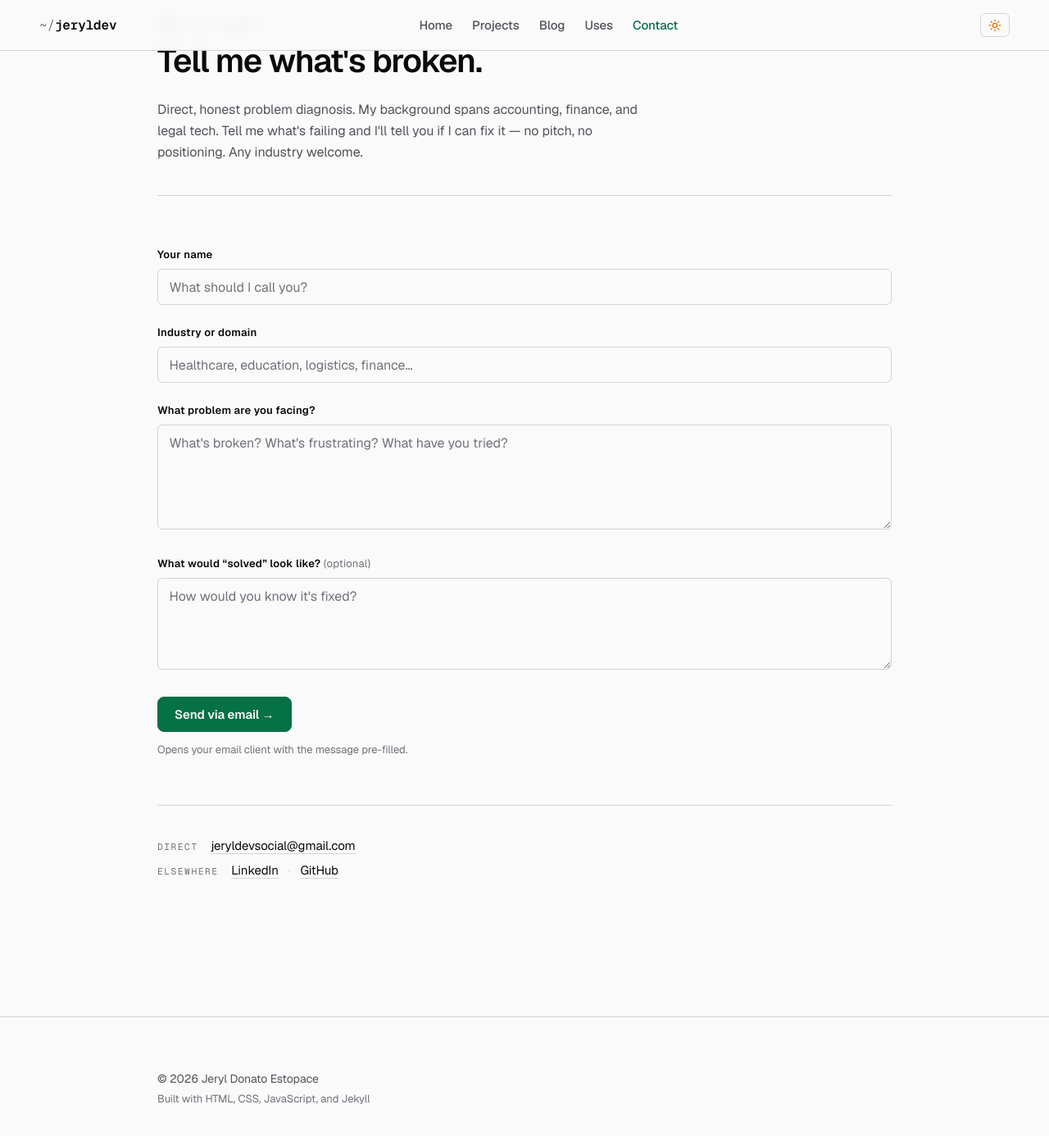
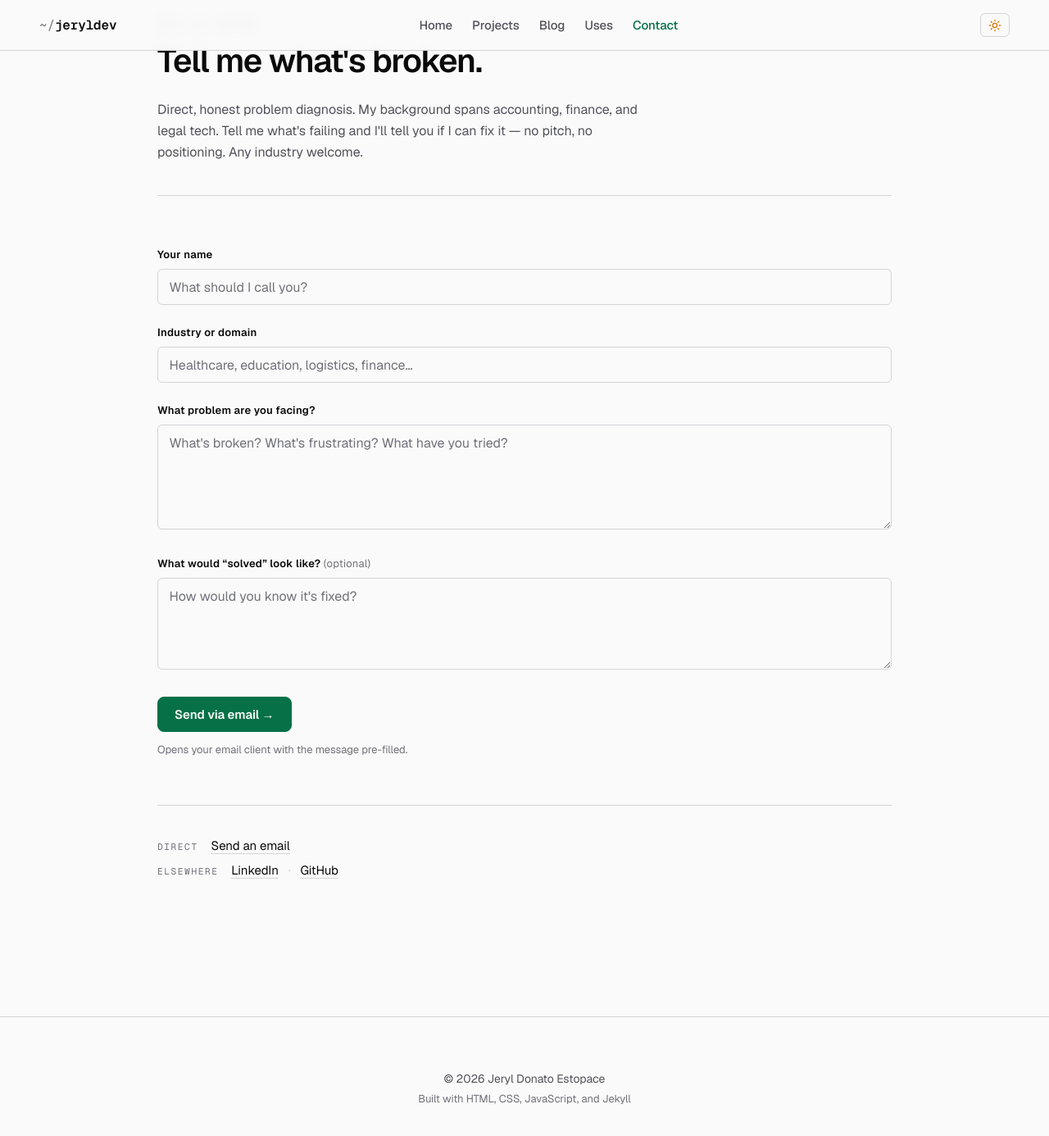
Before and after one commit to jeryldev/jeryldev.github.io, a Jekyll site: the page built from contact.md, in a window 1280 px wide and 1400 px high, scrolled down 152 px. Shown: the top 1386 px of the window at 82% size. Built offline with Jekyll 4.4.1, drawn with Linux system fonts in a browser that asks for light colours.

Commit message:
Hide raw email from visible text and center footer content
Two quick UX fixes.

Email obfuscation. Replaced the visible 'jeryldevsocial@gmail.com'
link label with 'Send an email' on the Contact page, Namna support
page, and Namna privacy page. The mailto: href still functions
identically, but the raw address no longer appears as display text
where scrapers can grab it at a glance. This is obfuscation, not
real anti-scraping — the mailto: URL itself still contains the
address in the page source, and the contact form's JS submit
handler also references it. Removing those would require moving to
a form-backend service like Formspree or Netlify Forms, which is a
separate decision.

Footer centering. Changed .footer-inner from
align-items: flex-start to align-items: center + text-align: center.
The footer was correctly wrapped at --width-index (56rem) and the
wrapper was centered on the page, but the content inside was
pinned to the left edge of that 56rem column — which made the
copyright line read as orphaned in a sea of whitespace on wide
screens. Centering the text matches the conventional footer
treatment and reads naturally as a closing line.

```diff
--- a/contact.md
+++ b/contact.md
@@ -39,7 +39,7 @@ permalink: /contact/
       </form>
 
       <aside class="contact-alt">
-        <p><span class="mono-label">Direct</span> <a href="mailto:jeryldevsocial@gmail.com">jeryldevsocial@gmail.com</a></p>
+        <p><span class="mono-label">Direct</span> <a href="mailto:jeryldevsocial@gmail.com">Send an email</a></p>
         <p><span class="mono-label">Elsewhere</span>
           <a href="https://www.linkedin.com/in/jeryldev/" target="_blank" rel="noopener">LinkedIn</a>
           <span class="sep">·</span>
--- a/styles.css
+++ b/styles.css
@@ -588,7 +588,8 @@ footer {
   margin: 0 auto;
   display: flex;
   flex-direction: column;
-  align-items: flex-start;
+  align-items: center;
+  text-align: center;
   gap: 0.25rem;
 }
 
```
Also changed, not shown: namna-privacy.md (+1 -1 lines), namna-support.md (+1 -1 lines).
